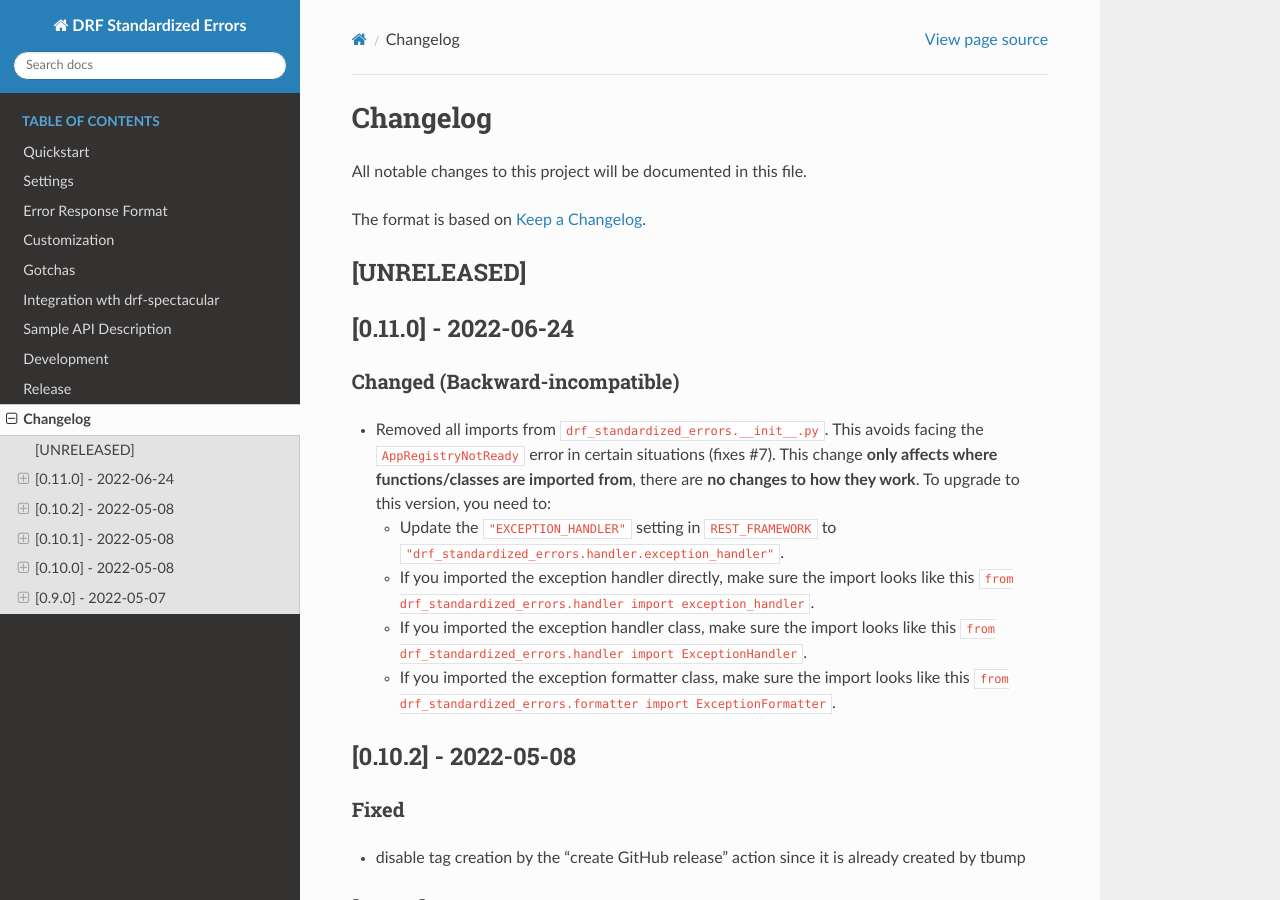
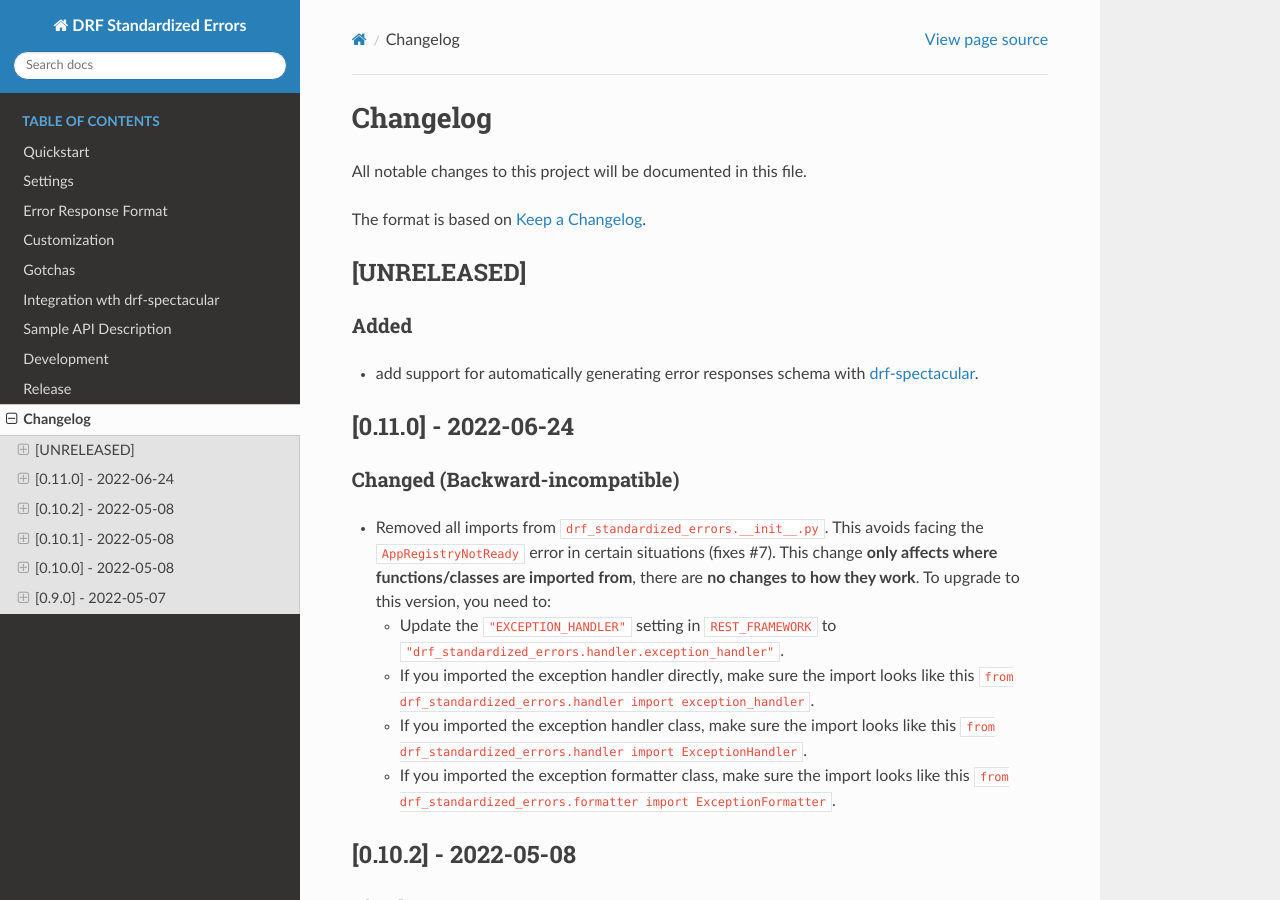
Before and after one commit to ghazi-git/drf-standardized-errors, a Sphinx documentation site: the page built from docs/changelog.md, in a window 1280 px wide and 900 px high. Built offline with Sphinx 7.4.7 and the Read the Docs theme 2.0.0, drawn with Linux system fonts in a browser that asks for light colours.

Commit message:
add new entry to the changelog about automatically generating error responses schemas with drf-spectacular

```diff
--- a/docs/changelog.md
+++ b/docs/changelog.md
@@ -5,6 +5,8 @@ All notable changes to this project will be documented in this file.
 The format is based on [Keep a Changelog](https://keepachangelog.com/en/1.0.0/).
 
 ## [UNRELEASED]
+### Added
+- add support for automatically generating error responses schema with [drf-spectacular](https://github.com/tfranzel/drf-spectacular).
 
 ## [0.11.0] - 2022-06-24
 ### Changed (Backward-incompatible)
```
